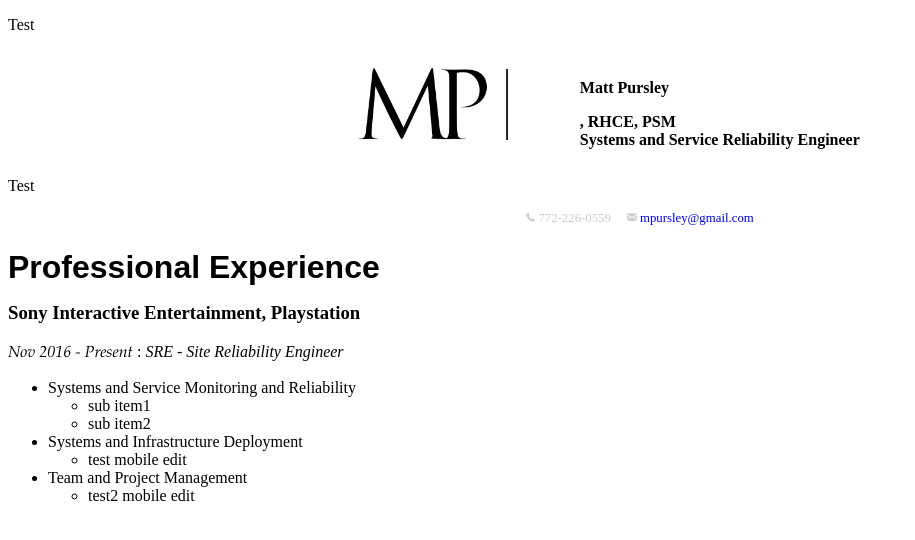
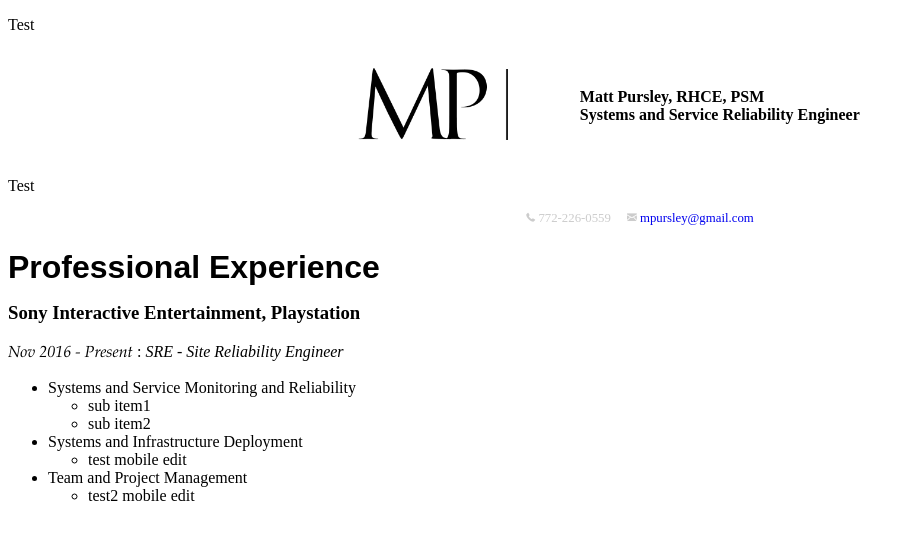
Before and after one commit to mpursley/mpursley.github.io, a Jekyll site: the page built from index_resume_short.md, in a window 1280 px wide. Shown: the top 540 px of the page, without its empty margins (0-915 px from the left). Built offline with Jekyll 4.4.1, drawn with Linux system fonts in a browser that asks for light colours.

Commit message:
Update index_resume_short.md

```diff
--- a/index_resume_short.md
+++ b/index_resume_short.md
@@ -8,7 +8,7 @@ Test
 <center><table style="width:60%">
   <tr>
     <th valign="middle"><img src="assets/matt pursley resume logo v2 cropped.png" width="200"></th>
-    <th valign="middle" align="left"><p>Matt Pursley</p>, RHCE, PSM<br>Systems and Service Reliability Engineer</th>
+    <th valign="middle" align="left"> Matt Pursley, RHCE, PSM<br>Systems and Service Reliability Engineer</th>
   </tr>
 </table>
 </center>
```
